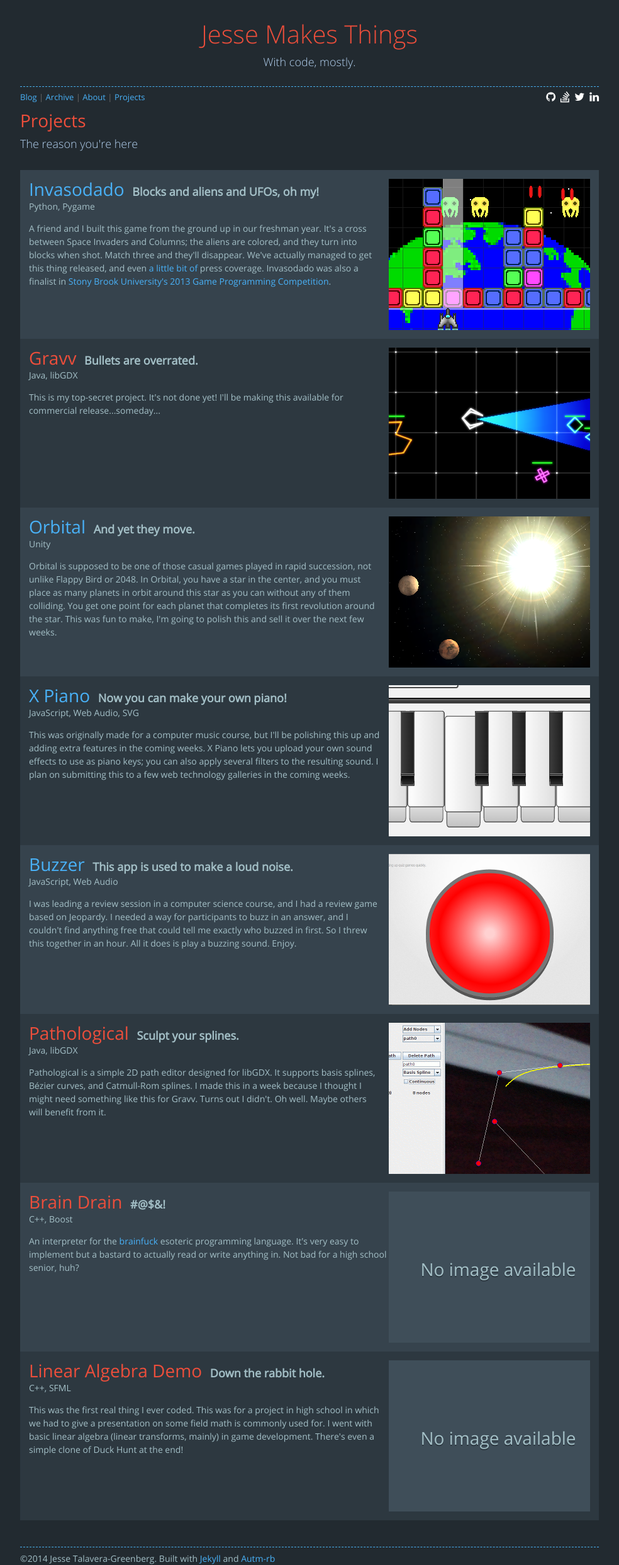
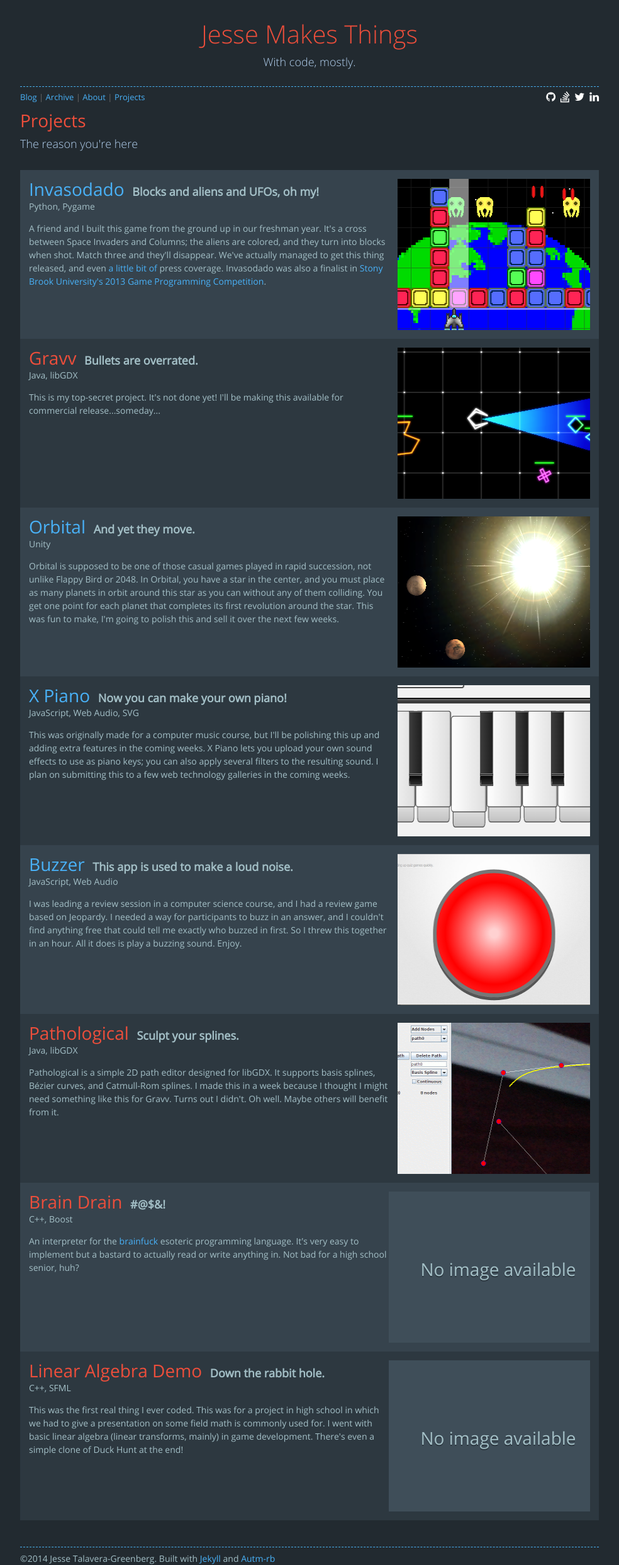
Before and after one commit to JesseTG/jessetg.github.io, a Jekyll site: the page built from projects.html, in a window 1280 px wide. Shown: the whole page at 63% size, without its empty margins (148-1132 px from the left). Built offline with Jekyll 4.4.1, drawn with Linux system fonts in a browser that asks for light colours; nearby versions of some CDN libraries; comment, search, counter and statistics services are not loaded.

Commit message:
Added explicit image dimensions to projects.html

```diff
--- a/projects.html
+++ b/projects.html
@@ -27,10 +27,10 @@
 
         {% if project.image %} {% if project.url %}
         <a href="{{ project.url }}" target="_blank">
-            <img src="/images/{{ project.image }}" class="preview" alt="{{ project.name }} Screenshot" title="{{ project.name }} Screenshot"/>
+            <img src="/images/{{ project.image }}" class="preview" alt="{{ project.name }} Screenshot" title="{{ project.name }} Screenshot" width="320" height="240"/>
         </a>
         {% else %}
-        <img src="/images/{{ project.image }}" class="preview" alt="{{ project.name }} Screenshot" title="{{ project.name }} Screenshot"/>
+        <img src="/images/{{ project.image }}" class="preview" alt="{{ project.name }} Screenshot" title="{{ project.name }} Screenshot" width="320" height="240"/>
          {% endif %}
          {% else %}
          {% if project.url %}
```
